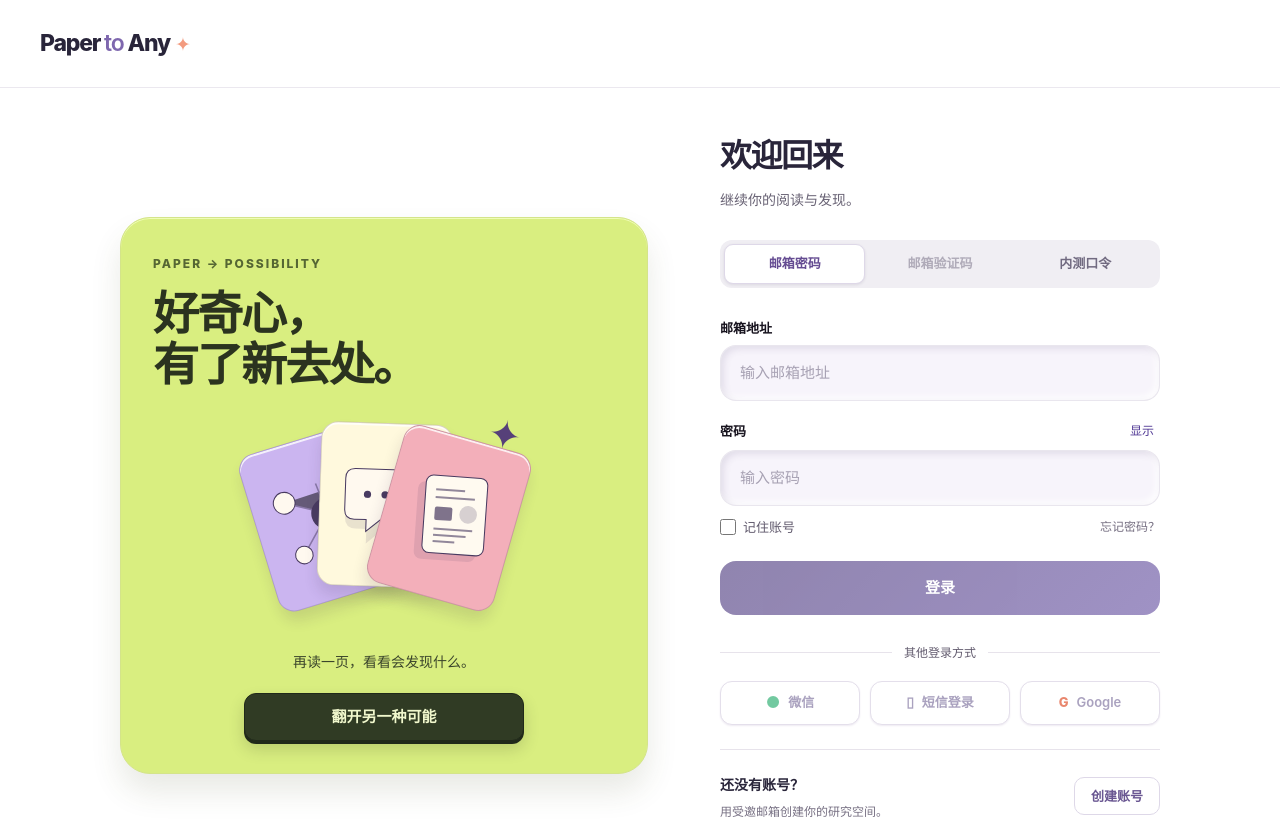
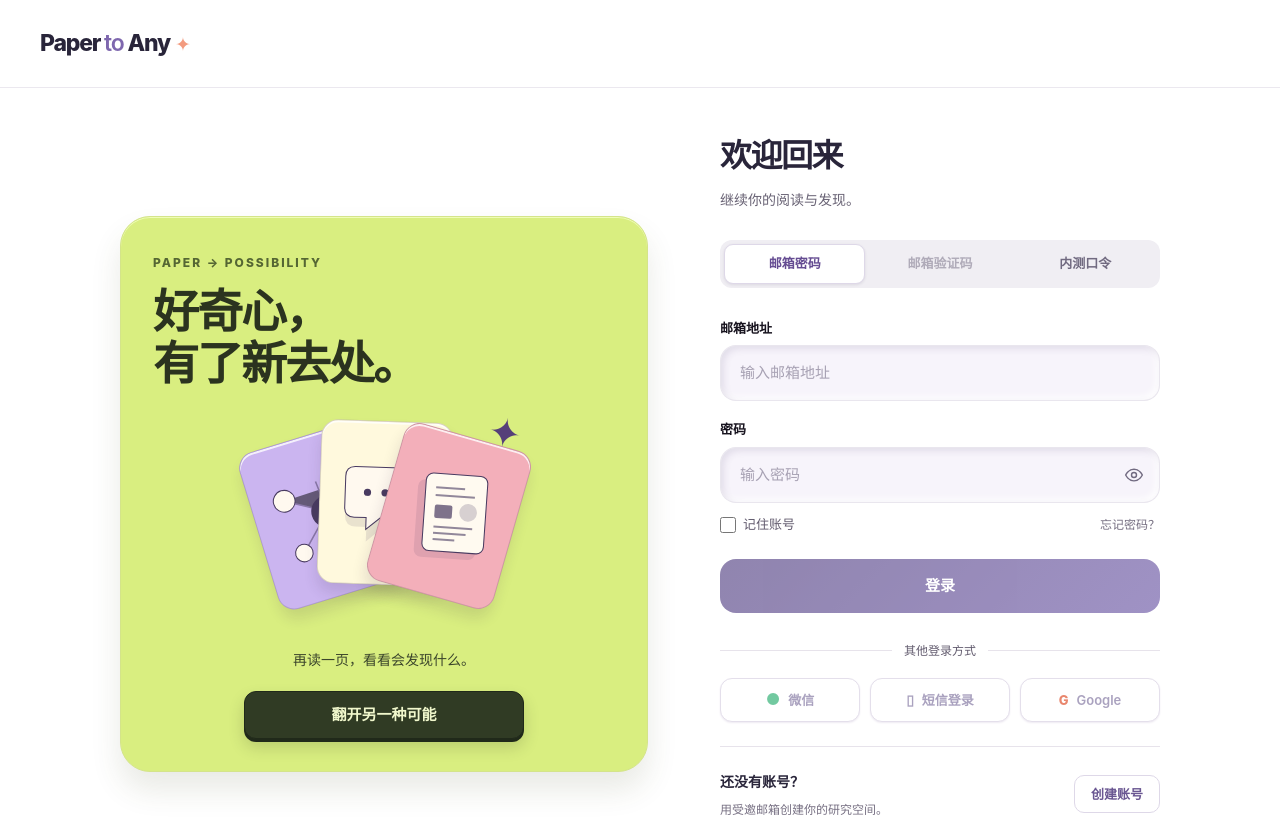
Before and after one commit to tianyuvsion/paper-to-any-reconstruct, a Vue app: page /login in a window 1280 px wide. Shown: the top 819 px of the page. Built offline with nearby package versions, Linux system fonts and the light colour scheme; no server answers.

Commit message:
fix(auth): move password visibility eye toggle inside input field

```diff
--- a/src/views/auth/components/InviteLoginTab.vue
+++ b/src/views/auth/components/InviteLoginTab.vue
@@ -17,17 +17,8 @@
     </div>
 
     <div class="form-group">
-      <div class="label-row">
-        <label for="invite-code" class="form-label">内测口令</label>
-        <button
-          type="button"
-          class="toggle-pwd-btn"
-          @click="showPassword = !showPassword"
-        >
-          {{ showPassword ? '隐藏' : '显示' }}
-        </button>
-      </div>
-      <div class="input-shell carved-well">
+      <label for="invite-code" class="form-label">内测口令</label>
+      <div class="password-input-wrapper carved-well">
         <input
           id="invite-code"
           v-model="accessCode"
@@ -38,6 +29,21 @@
           class="carved-native-input"
           :disabled="loading"
         />
+        <!-- 输入行内部右侧的小眼睛按钮 -->
+        <button
+          type="button"
+          class="password-eye"
+          :aria-label="showPassword ? '隐藏内测口令' : '显示内测口令'"
+          :aria-pressed="showPassword"
+          :title="showPassword ? '隐藏内测口令' : '显示内测口令'"
+          @click="showPassword = !showPassword"
+        >
+          <svg viewBox="0 0 24 24" width="20" height="20" fill="none" stroke="currentColor" stroke-width="1.7" aria-hidden="true">
+            <path d="M2 12s3.5-7 10-7 10 7 10 7-3.5 7-10 7S2 12 2 12Z" />
+            <circle cx="12" cy="12" r="3" />
+            <path v-if="showPassword" d="m3 3 18 18" />
+          </svg>
+        </button>
       </div>
       <div class="login-options">
         <label class="check">
@@ -104,31 +110,20 @@ function handleSubmit() {
   gap: 7px;
 }
 
-.label-row {
-  display: flex;
-  justify-content: space-between;
-  align-items: center;
-}
-
 .form-label {
   font-size: 13px;
   font-weight: 700;
   color: var(--c-ink);
 }
 
-.toggle-pwd-btn {
-  border: 0;
-  background: transparent;
-  color: var(--c-purple-secondary);
-  font-size: 12px;
-  cursor: pointer;
-  padding: 2px 6px;
-}
-.toggle-pwd-btn:hover {
-  text-decoration: underline;
+.input-shell {
+  padding: 3px 5px;
 }
 
-.input-shell {
+.password-input-wrapper {
+  position: relative;
+  display: flex;
+  align-items: center;
   padding: 3px 5px;
 }
 
@@ -143,6 +138,10 @@ function handleSubmit() {
   font-family: inherit;
 }
 
+.password-input-wrapper .carved-native-input {
+  padding-right: 48px;
+}
+
 .carved-native-input::placeholder {
   color: #a7a1b3;
 }
@@ -151,6 +150,30 @@ function handleSubmit() {
   border-radius: var(--radius-sm);
   outline: 2px solid var(--c-purple-secondary);
   outline-offset: -1px;
+}
+
+/* 输入行内部右侧的小眼睛按钮 */
+.password-eye {
+  position: absolute;
+  right: 6px;
+  top: 50%;
+  transform: translateY(-50%);
+  width: 38px;
+  height: 38px;
+  display: grid;
+  place-items: center;
+  border: 0;
+  border-radius: 8px;
+  background: transparent;
+  color: #716a80;
+  cursor: pointer;
+  transition: background 0.2s ease, color 0.2s ease;
+  padding: 0;
+}
+
+.password-eye:hover {
+  background: rgba(81, 57, 149, 0.08);
+  color: var(--c-purple-primary);
 }
 
 .login-options {
--- a/src/views/auth/components/PasswordLoginTab.vue
+++ b/src/views/auth/components/PasswordLoginTab.vue
@@ -17,17 +17,8 @@
     </div>
 
     <div class="form-group">
-      <div class="label-row">
-        <label for="pwd-password" class="form-label">密码</label>
-        <button
-          type="button"
-          class="toggle-pwd-btn"
-          @click="showPassword = !showPassword"
-        >
-          {{ showPassword ? '隐藏' : '显示' }}
-        </button>
-      </div>
-      <div class="input-shell carved-well">
+      <label for="pwd-password" class="form-label">密码</label>
+      <div class="password-input-wrapper carved-well">
         <input
           id="pwd-password"
           v-model="password"
@@ -38,6 +29,21 @@
           class="carved-native-input"
           :disabled="loading"
         />
+        <!-- 输入行内部右侧的小眼睛按钮 -->
+        <button
+          type="button"
+          class="password-eye"
+          :aria-label="showPassword ? '隐藏密码' : '显示密码'"
+          :aria-pressed="showPassword"
+          :title="showPassword ? '隐藏密码' : '显示密码'"
+          @click="showPassword = !showPassword"
+        >
+          <svg viewBox="0 0 24 24" width="20" height="20" fill="none" stroke="currentColor" stroke-width="1.7" aria-hidden="true">
+            <path d="M2 12s3.5-7 10-7 10 7 10 7-3.5 7-10 7S2 12 2 12Z" />
+            <circle cx="12" cy="12" r="3" />
+            <path v-if="showPassword" d="m3 3 18 18" />
+          </svg>
+        </button>
       </div>
       <div class="login-options">
         <label class="check">
@@ -105,31 +111,20 @@ function handleSubmit() {
   gap: 7px;
 }
 
-.label-row {
-  display: flex;
-  justify-content: space-between;
-  align-items: center;
-}
-
 .form-label {
   font-size: 13px;
   font-weight: 700;
   color: var(--c-ink);
 }
 
-.toggle-pwd-btn {
-  border: 0;
-  background: transparent;
-  color: var(--c-purple-secondary);
-  font-size: 12px;
-  cursor: pointer;
-  padding: 2px 6px;
-}
-.toggle-pwd-btn:hover {
-  text-decoration: underline;
+.input-shell {
+  padding: 3px 5px;
 }
 
-.input-shell {
+.password-input-wrapper {
+  position: relative;
+  display: flex;
+  align-items: center;
   padding: 3px 5px;
 }
 
@@ -144,6 +139,10 @@ function handleSubmit() {
   font-family: inherit;
 }
 
+.password-input-wrapper .carved-native-input {
+  padding-right: 48px;
+}
+
 .carved-native-input::placeholder {
   color: #a7a1b3;
 }
@@ -152,6 +151,30 @@ function handleSubmit() {
   border-radius: var(--radius-sm);
   outline: 2px solid var(--c-purple-secondary);
   outline-offset: -1px;
+}
+
+/* 输入行内部右侧的小眼睛按钮 */
+.password-eye {
+  position: absolute;
+  right: 6px;
+  top: 50%;
+  transform: translateY(-50%);
+  width: 38px;
+  height: 38px;
+  display: grid;
+  place-items: center;
+  border: 0;
+  border-radius: 8px;
+  background: transparent;
+  color: #716a80;
+  cursor: pointer;
+  transition: background 0.2s ease, color 0.2s ease;
+  padding: 0;
+}
+
+.password-eye:hover {
+  background: rgba(81, 57, 149, 0.08);
+  color: var(--c-purple-primary);
 }
 
 .login-options {
```
